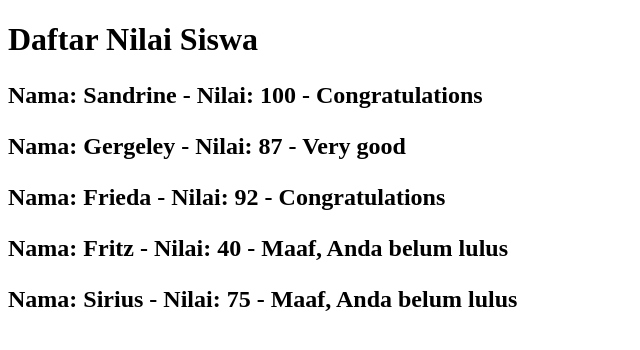
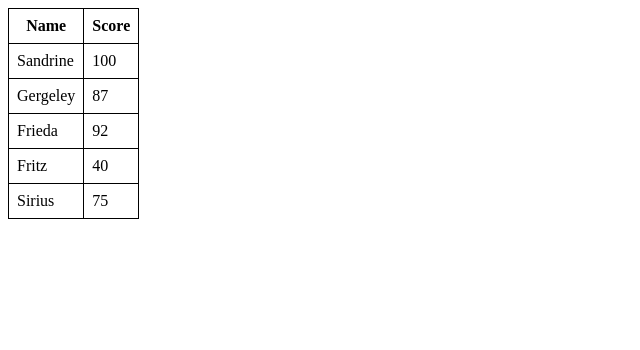
Before and after one commit to Snetzel/score, a Flask app: page / in a window 1280 px wide. Shown: the top 350 px of the page, without its empty margins (0-640 px from the left). Run offline with Flask 3, Linux system fonts and the light colour scheme.

Commit message:
5oct2023

```diff
--- a/templates/index.html
+++ b/templates/index.html
@@ -4,9 +4,29 @@
     <meta charset="UTF-8">
     <meta name="viewport" content="width=device-width, initial-scale=1.0">
     <title>Student Scores</title>
+<style>
+    table, th, td {
+        border: 1px solid black;
+        border-collapse: collapse;
+        padding: 8px;
+    }
+</style>
 </head>
 <body>
-    <h1>Daftar Nilai Siswa</h1>
+    <table>
+        <tr>
+            <th>Name</th>
+            <th>Score</th>
+        </tr>
+        {% for student in students %}
+        <tr>
+            <td>{{ student['name'] }}</td>
+            <td>{{ student['score'] }}</td>
+        </tr>
+        {% endfor %}
+    </table>
+
+    <!-- <h1>Daftar Nilai Siswa</h1>
     <h2>
         {% for student in students %}
             <p>
@@ -20,6 +40,7 @@
                 {% endif %}
             </p>
         {% endfor %}
-        </h2>
+        </h2> -->
+
 </body>
 </html>
```
